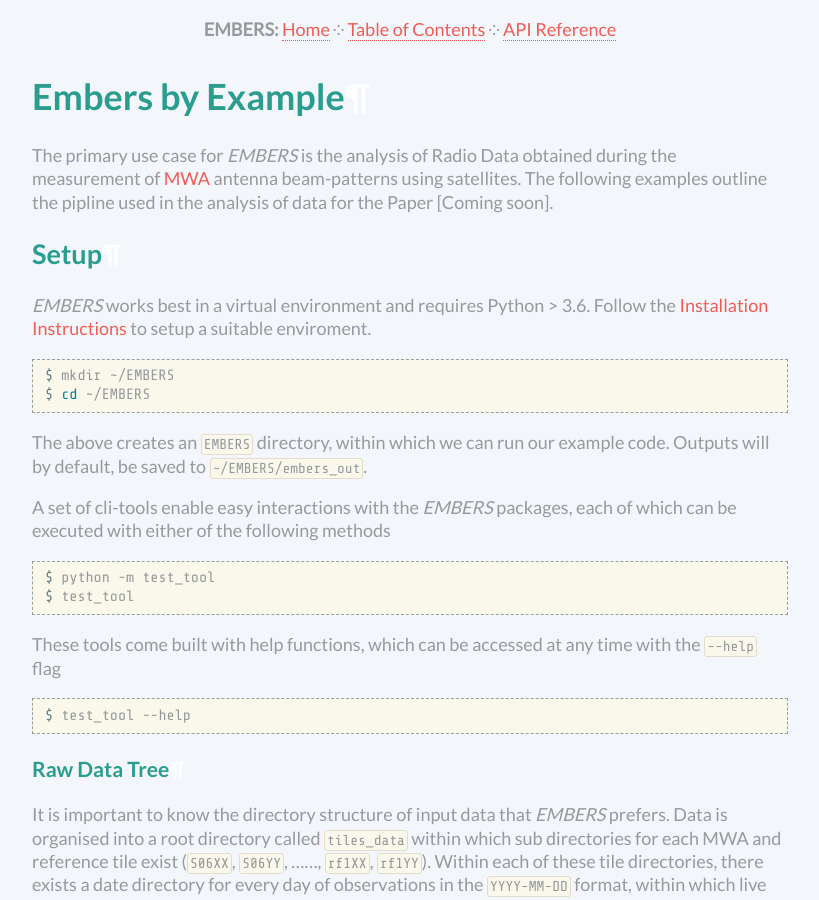
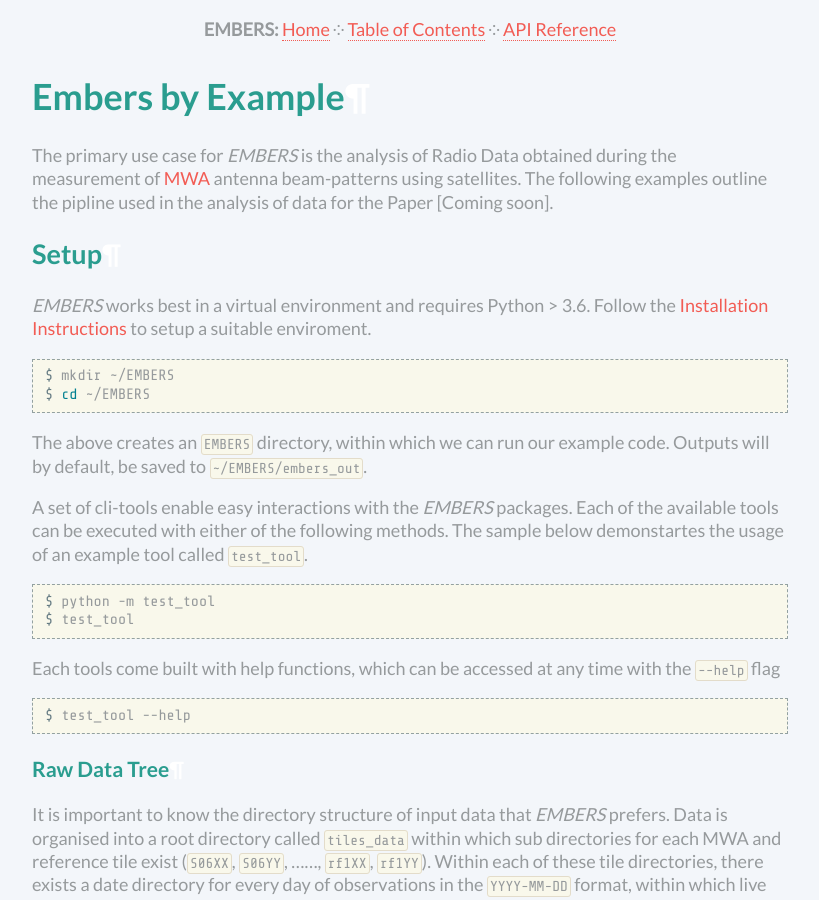
Before and after one commit to amanchokshi/EMBERS, a Sphinx documentation site: the page built from docs/embersbyexample.rst, in a window 1280 px wide and 900 px high. Shown: the whole window, without its empty margins (230-1049 px from the left). Built offline with Sphinx 7.4.7, drawn with Linux system fonts in a browser that asks for light colours.

Commit message:
Made instructions of usage of cli tools clearer

```diff
--- a/docs/embersbyexample.rst
+++ b/docs/embersbyexample.rst
@@ -17,14 +17,16 @@
 
 The above creates an :samp:`EMBERS` directory, within which we can run our example code. Outputs will by default, be saved to :samp:`~/EMBERS/embers_out`.
 
-A set of cli-tools enable easy interactions with the *EMBERS* packages, each of which can be executed with either of the following methods
+A set of cli-tools enable easy interactions with the *EMBERS* packages. Each of the available tools can be executed with either of the following methods.
+The sample below demonstartes the usage of an example tool called :samp:`test_tool`.
+
 
 .. code-block:: console
 
     $ python -m test_tool
     $ test_tool
 
-These tools come built with help functions, which can be accessed at any time with the :samp:`--help` flag
+Each tools come built with help functions, which can be accessed at any time with the :samp:`--help` flag
 
 .. code-block:: console
 
```
